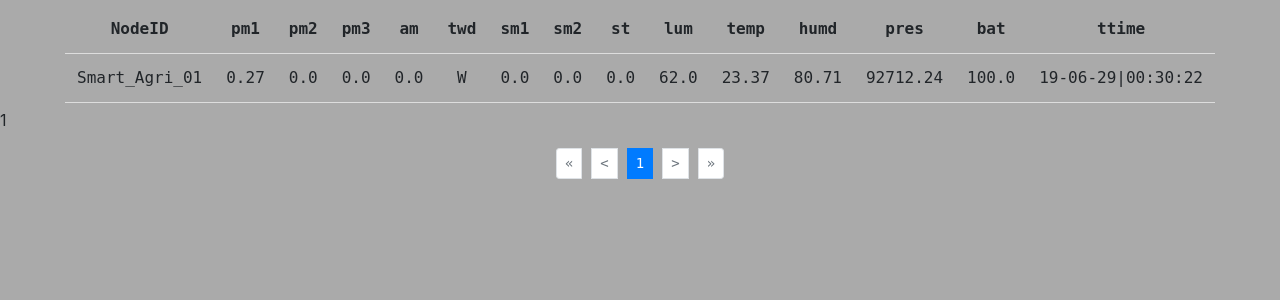
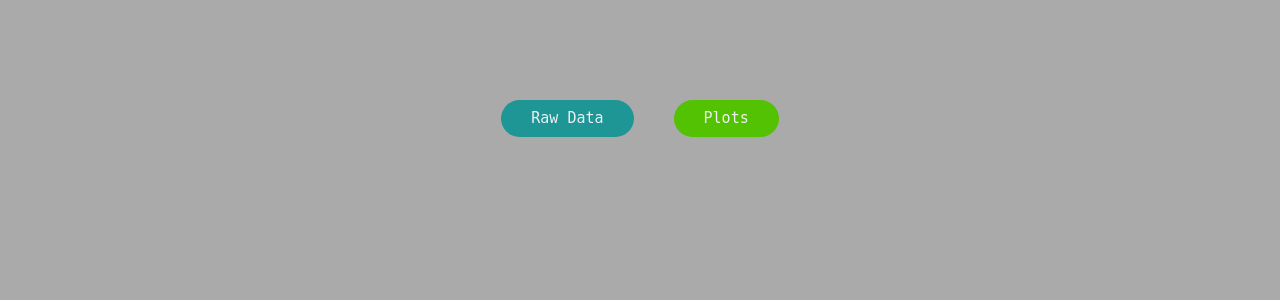
Before and after one commit to BruteForce009/libelium-data-processing, a Flask app: page / in a window 1280 px wide. Shown: the top 300 px of the page. Run offline with Flask 2, Linux system fonts and the light colour scheme; data comes from the database, SQL or seed files in the repository; some libraries are stand-ins or nearby versions.

Commit message:
Restructure

```diff
--- a/appdir/config.py
+++ b/appdir/config.py
@@ -1,5 +1,4 @@
-import os
-
+# USE ENVIRONMENT VARIABLES FOR DEPLOYMENT
 
 class Config:
     SECRET_KEY = "123456789"
--- a/appdir/routes.py
+++ b/appdir/routes.py
@@ -1,10 +1,8 @@
-from flask import render_template, url_for, flash, redirect, get_flashed_messages, request
+from flask import render_template, url_for, request
 from appdir import app, db
 import appdir.models
 from datetime import datetime
 import math
-import json
-import time
 
 
 def remove(string):
@@ -12,61 +10,22 @@ def remove(string):
 
 
 @app.route('/')
+@app.route("/reroute")
+def reroute():
+    return render_template('re-route.html')
+
+
 @app.route("/data_")
 def data_():
     page = request.args.get('page', 1, type=int)
-    sensors = appdir.models.SensorData.query.order_by(appdir.models.SensorData.ttime.desc()).paginate(page=page, per_page=12)
-    ttl = math.floor(sensors.total/12 + 1)
-    return render_template('data_.html', sensors=sensors, ttl=ttl)
+    sensorL = appdir.models.SensorData.query.order_by(appdir.models.SensorData.rtctime.desc()).paginate(page=page, per_page=9)
+    ttl = math.floor(sensorL.total/9 + 1)
+    return render_template('data_.html', sensorL=sensorL, ttl=ttl)
 
 
-@app.route("/data", methods=['POST'])
-def data():
-    if request.method == 'POST':
-        NodeID = request.args.get('NodeID', type=str)
-        pm1 = request.args.get('pm1', type=str)
-        pm2 = request.args.get('pm2', type=str)
-        pm3 = request.args.get('pm3', type=str)
-        am = request.args.get('am', type=str)
-        twd = request.args.get('twd', type=str)
-        sm1 = request.args.get('sm1', type=str)
-        sm2 = request.args.get('sm2', type=str)
-        st = request.args.get('st', type=str)
-        lum = request.args.get('lum', type=str)
-        temp = request.args.get('temp', type=str)
-        humd = request.args.get('humd', type=str)
-        pres = request.args.get('pres', type=str)
-        bat = request.args.get('bat', type=float)
-        ttime = request.args.get('ttime', type=str)
-
-        sensordata = appdir.models.SensorData(NodeID=NodeID, pm1=pm1, pm2=pm2, pm3=pm3, am=am, twd=twd, sm1=sm1, sm2=sm2, st=st, lum=lum, temp=temp, humd=humd, pres=pres, bat=bat, ttime=ttime)
-        db.session.add(sensordata)
-        db.session.commit()
-    return 'Done'
-
-
-@app.route("/datg", methods=['POST'])
-def datg():
-    NodeID = request.args.get('NodeID', type=str)
-    pm1 = request.args.get('pm1', type=str)
-    pm2 = request.args.get('pm2', type=str)
-    pm3 = request.args.get('pm3', type=str)
-    am = request.args.get('am', type=str)
-    twd = request.args.get('twd', type=str)
-    sm1 = request.args.get('sm1', type=str)
-    sm2 = request.args.get('sm2', type=str)
-    st = request.args.get('st', type=str)
-    lum = request.args.get('lum', type=str)
-    temp = request.args.get('temp', type=str)
-    humd = request.args.get('humd', type=str)
-    pres = request.args.get('pres', type=str)
-    bat = request.args.get('bat', type=float)
-    ttime = request.args.get('ttime', type=str)
-
-    sensordata = appdir.models.SensorData(NodeID=NodeID, pm1=pm1, pm2=pm2, pm3=pm3, am=am, twd=twd, sm1=sm1, sm2=sm2, st=st, lum=lum, temp=temp, humd=humd, pres=pres, bat=bat, ttime=ttime)
-    db.session.add(sensordata)
-    db.session.commit()
-    return 'Done'
+@app.route("/data_plot")
+def data_plot():
+    return render_template('data_plot.html')
 
 
 @app.route("/jsondata", methods=['POST'])
@@ -79,17 +38,25 @@ def jsondata():
     pm3 = float(request_data['pm3'])
     am = float(request_data['am'])
     twd = request_data['twd']
-    sm1 = float(request_data['sm1'])
-    sm2 = float(request_data['sm2'])
+    sm = float(request_data['sm'])
     st = float(request_data['st'])
     lum = float(request_data['lum'])
     temp = float(request_data['temp'])
     humd = float(request_data['humd'])
     pres = float(request_data['pres'])
+    lat = float(request_data['lat'])
+    NSI = request_data['NSI']
+    long = float(request_data['long'])
+    EWI = request_data['EWI']
+    alt = float(request_data['alt'])
     bat = float(request_data['bat'])
-    ttime = request_data['ttime']
+    ttime = int(request_data['ttime'])
 
-    sensordata = appdir.models.SensorData(NodeID=NodeID, pm1=pm1, pm2=pm2, pm3=pm3, am=am, twd=twd, sm1=sm1, sm2=sm2, st=st, lum=lum, temp=temp, humd=humd, pres=pres, bat=bat, ttime=ttime)
+    rtctime = ttime
+    new_time = datetime.fromtimestamp(ttime)
+    ttime = remove(f'{new_time}')
+
+    sensordata = appdir.models.SensorData(NodeID=NodeID, pm1=pm1, pm2=pm2, pm3=pm3, am=am, twd=twd, sm=sm, st=st, lum=lum, temp=temp, humd=humd, pres=pres, lat=lat, NSI=NSI, long=long, EWI=EWI, alt=alt, bat=bat, ttime=ttime, rtctime=rtctime)
     db.session.add(sensordata)
     db.session.commit()
     return 'Done'
@@ -98,7 +65,14 @@ def jsondata():
 @app.route("/newjsondata", methods=['POST'])
 def newjsondata():
     request_data = request.get_json()
+
+    lat = 1.23
+    NSI = 'X'
+    long = 1.23
+    EWI = 'X'
+    alt = 1.23
     ttime = remove(f'{datetime.utcnow()}')
+
     if request_data:
         if 'NodeID' in request_data:
             NodeID = request_data['NodeID']
@@ -112,10 +86,8 @@ def newjsondata():
             am = float(request_data['am'])
         if 'twd' in request_data:
             twd = request_data['twd']
-        if 'sm1' in request_data:
-            sm1 = float(request_data['sm1'])
-        if 'sm2' in request_data:
-            sm2 = float(request_data['sm2'])
+        if 'sm' in request_data:
+            sm = float(request_data['sm'])
         if 'st' in request_data:
             st = float(request_data['st'])
         if 'lum' in request_data:
@@ -126,12 +98,25 @@ def newjsondata():
             humd = float(request_data['humd'])
         if 'pres' in request_data:
             pres = float(request_data['pres'])
+        if 'lat' in request_data:
+            lat = float(request_data['lat'])
+        if 'NSI' in request_data:
+            NSI = request_data['NSI']
+        if 'long' in request_data:
+            long = float(request_data['long'])
+        if 'EWI' in request_data:
+            EWI = request_data['EWI']
+        if 'alt' in request_data:
+            alt = float(request_data['alt'])
         if 'bat' in request_data:
             bat = float(request_data['bat'])
         if 'ttime' in request_data:
-            ttime = request_data['ttime']
+            ttime = int(request_data['ttime'])
+            rtctime = ttime
+            new_time = datetime.fromtimestamp(ttime)
+            ttime = remove(f'{new_time}')
 
-        sensordata = appdir.models.SensorData(NodeID=NodeID, pm1=pm1, pm2=pm2, pm3=pm3, am=am, twd=twd, sm1=sm1, sm2=sm2, st=st, lum=lum, temp=temp, humd=humd, pres=pres, bat=bat, ttime=ttime)
+        sensordata = appdir.models.SensorData(NodeID=NodeID, pm1=pm1, pm2=pm2, pm3=pm3, am=am, twd=twd, sm=sm, st=st, lum=lum, temp=temp, humd=humd, pres=pres, lat=lat, NSI=NSI, long=long, EWI=EWI, alt=alt, bat=bat, ttime=ttime, rtctime=rtctime)
         db.session.add(sensordata)
         db.session.commit()
     return 'Done'
--- a/appdir/static/css/style.css
+++ b/appdir/static/css/style.css
@@ -10,24 +10,39 @@ h1, h2, h3, h4, h5, h6 {
   color: #444444;
 }
 
+#reroute{
+    display: flex;
+    justify-content: center;
+    align-items: center;
+    margin-top: 100px;
+}
+
+td {
+  text-align: center;
+  vertical-align: middle;
+}
+
 .page-item {
     margin: 0px 5px;
 }
 
 #pagenav {
-  margin: 7px;
+  margin: 2px 7px;
 }
 
 #bold_em {
+  font-weight: bold;
+  background-color: #8c8c8c;
+}
+
+.bold_em {
+  font-family: "Courier" ,monospace;
+  font-size: 14px;
   font-weight: bold;
 }
 
 #success-box, #fail-box {
     display: flex;
-    /* justify-content: center;
-    align-items: center; */
-    /* margin-left:7px;
-    margin-right:7px; */
     margin: auto;
     max-width:500px;
 }
@@ -46,7 +61,8 @@ h1, h2, h3, h4, h5, h6 {
     font-family: "Monaco", monospace;
     font-weight: bold;
     font-size: 20px;
-    margin: 10px 10px;
+    margin-left: 7px;
+    margin-right: 12px;
 }
 
 tr {
@@ -54,14 +70,22 @@ tr {
 }
 
 tr:hover {
-  background-color: #D6EEEE;
+  background-color: #f4f4f4;
+}
+
+@keyframes fadeEffect {
+  from {opacity: 0;}
+  to {opacity: 1;}
 }
 
 .sensor-card {
+  display: flex;
+  justify-content: center;
+  align-items: center;
+  margin: 14px 7px;
   padding: 5px 5px;
   font-family: "Moncao" ,monospace;
   font-size: 16px;
-  text-align: center;
 }
 
 li, a, button {
@@ -70,15 +94,13 @@ li, a, button {
   font-size: 15px;
   color: #edf0f1;
   text-decoration: none;
-  cursor: pointer;
 }
 
-/* header {
-  display: flex;
-  justify-content: space-between;
-  align-items: center;
-  padding: 30px 10%;
-} */
+.tab {
+  overflow: hidden;
+  border: 1px solid #ccc;
+  background-color: #8c8c8c;
+}
 
 header {
   display: flex;
@@ -105,7 +127,7 @@ header {
 
 .nav-links li {
   display: inline-block;
-  padding: 0px 15px;
+  padding: 0px 0px;
 }
 
 .nav-links li a {
@@ -116,38 +138,30 @@ header {
   color: #0088a9;
 }
 
-button {
-  padding: 5px 10px;
+.op-button {
+  padding: 7px 30px;
   border: none;
-  border-radius: 15px;
+  border-radius: 20px;
   cursor: pointer;
   transition: all 0.3s ease 0.1s;
 }
 
 #log-btn {
-  background-color: rgba(82, 194, 2, 1);
-  /* background-color: rgba(126, 250, 17, 1); */
+  background-color: rgba(30, 150, 150, 1);
+  margin: 0px 20px;
 }
 
 #log-btn:hover {
-  background-color: rgba(82, 194, 2, 0.7);
-  /* background-color: rgba(126, 250, 17, 0.7); */
-}
-
-#sign-btn {
-  background-color: rgba(30, 150, 150, 1);
-}
-
-#sign-btn:hover {
   background-color: rgba(30, 150, 150, 0.7);
 }
 
-#out-btn{
-  background-color: rgba(30, 150, 150, 1);
+#plot-btn{
+  background-color: rgba(82, 194, 2, 1);
+  margin: 0px 20px;
 }
 
-#out-btn:hover {
-  background-color: rgba(30, 150, 150, 0.7);
+#plot-btn:hover {
+  background-color: rgba(82, 194, 2, 0.7);
 }
 
 .form-wrapper {
--- a/appdir/templates/data_.html
+++ b/appdir/templates/data_.html
@@ -2,26 +2,29 @@
 
 {% block main %}
 
+    <div class="content-raw" id="SAPro">
     <div class="sensor-card">
-    <table align="center" cellpadding="12px" id="sens-table">
+    <table cellpadding="7px" id="sens-table">
         <tr id="bold_em">
             <td>NodeID</td>
-            <td>pm1</td>
-            <td>pm2</td>
-            <td>pm3</td>
-            <td>am</td>
-            <td>twd</td>
-            <td>sm1</td>
-            <td>sm2</td>
-            <td>st</td>
-            <td>lum</td>
-            <td>temp</td>
-            <td>humd</td>
-            <td>pres</td>
-            <td>bat</td>
-            <td>ttime</td>
+            <td>Pluvio1</td>
+            <td>Pluvio2</td>
+            <td>Pluvio3</td>
+            <td>Anemo</td>
+            <td>Wind</td>
+            <td>Soil-Moist</td>
+            <td>Soil-Temp</td>
+            <td>Luminosity</td>
+            <td>Temperature</td>
+            <td>Humidity</td>
+            <td>Pressure</td>
+            <td>Latitude</td>
+            <td>Longitude</td>
+            <td>Altitude</td>
+            <td>Battery</td>
+            <td>Time</td>
         </tr>
-        {% for temp in sensors.items %}
+        {% for temp in sensorL.items %}
         {% set sen_str = temp %}
         {% set sensor = split_func(sen_str) %}
         <tr>
@@ -37,19 +40,20 @@
             <td>{{ sensor[9] }}</td>
             <td>{{ sensor[10] }}</td>
             <td>{{ sensor[11] }}</td>
-            <td>{{ sensor[12] }}</td>
-            <td>{{ sensor[13] }}</td>
-            <td>{{ sensor[14] }}</td>
+            <td>{{ sensor[12] }}{{ sensor[13] }}</td>
+            <td>{{ sensor[14] }}{{ sensor[15] }}</td>
+            <td>{{ sensor[16] }}</td>
+            <td>{{ sensor[17] }}</td>
+            <td>{{ sensor[18] }}</td>
         </tr>
         {% endfor %}
     </table>
     </div>
-    {% set prv = sensors.page-1 %}
-    {% set nxt = sensors.page+1 %}
-    <p>{{ttl}}</p>
+    {% set prv = sensorL.page-1 %}
+    {% set nxt = sensorL.page+1 %}
     <nav id="pagenav">
       <ul class="pagination pagination-sm justify-content-center">
-          {% if sensors.page != 1 %}
+          {% if sensorL.page != 1 %}
         <li class="page-item codinal">
           <a class="page-link" href="{{ url_for('data_', page=1) }}" aria-label="Previous">
             <span aria-hidden="true">&laquo;</span>
@@ -76,16 +80,16 @@
           </a>
         </li>
         {% endif %}
-          {% for page_num in sensors.iter_pages(left_current=1, right_current=2) %}
+          {% for page_num in sensorL.iter_pages(left_current=1, right_current=2) %}
             {% if page_num %}
-                {% if sensors.page == page_num %}
+                {% if sensorL.page == page_num %}
                     <li class="page-item active"><a class="page-link" href="{{ url_for('data_', page=page_num) }}">{{ page_num }}</a></li>
                 {% else %}
                     <li class="page-item"><a class="page-link" href="{{ url_for('data_', page=page_num) }}">{{ page_num }}</a></li>
                 {% endif %}
             {% endif %}
           {% endfor %}
-        {% if sensors.page < ttl %}
+        {% if sensorL.page < ttl %}
         <li class="page-item codinal">
           <a class="page-link" href="{{ url_for('data_', page=nxt) }}" aria-label="Next">
             <span aria-hidden="true">&gt;</span>
@@ -114,4 +118,5 @@
         {% endif %}
       </ul>
     </nav>
+        </div>
 {% endblock main %}
--- /dev/null
+++ b/appdir/templates/data_plot.html
@@ -0,0 +1,5 @@
+{% extends "root.html" %}
+
+{% block main %}
+
+{% endblock main %}
--- /dev/null
+++ b/appdir/templates/re-route.html
@@ -0,0 +1,8 @@
+{% extends "root.html" %}
+
+{% block main %}
+    <div id="reroute">
+        <a href="{{ url_for('data_') }}"><button class="op-button" id="log-btn">Raw Data</button></a>
+        <a href="{{ url_for('data_plot') }}"><button class="op-button" id="plot-btn">Plots</button></a>
+    </div>
+{% endblock main %}
```
Also changed, not shown: appdir/models.py (+8 -3 lines), appdir/templates/data.html (deleted, +0 -7 lines), appdir/site.db.
